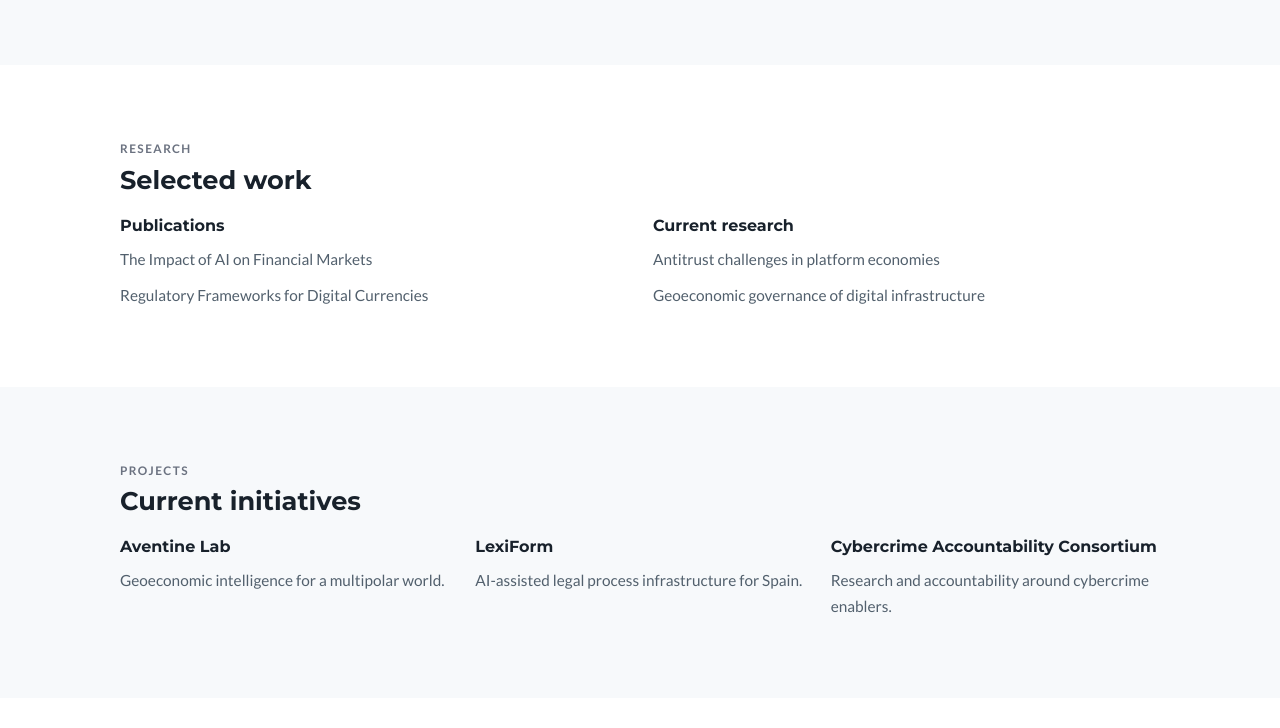
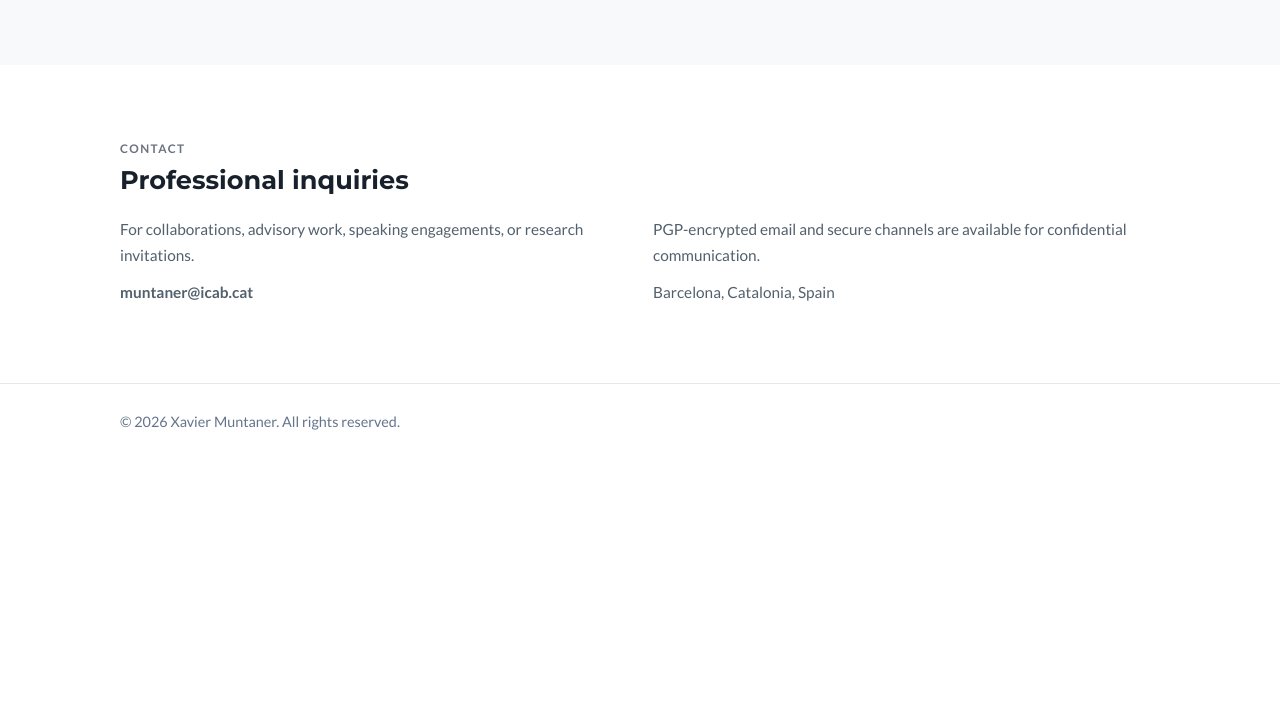
Before and after one commit to jxmuntaner/home, a website: page index.html in a window 1280 px wide. Shown: the part 1412-2140 px from the top of the page. After the commit the page ends 1873 px from the top, so only its background shows below. Drawn offline with Linux system fonts and the light colour scheme.

Commit message:
Remove Research and Projects sections
Removed sections for Research and Projects from the HTML.

```diff
--- a/index.html
+++ b/index.html
@@ -261,8 +261,6 @@
         <ul>
           <li><a href="#education">Education</a></li>
           <li><a href="#experience">Experience</a></li>
-          <li><a href="#research">Research</a></li>
-          <li><a href="#projects">Projects</a></li>
           <li><a href="#contact">Contact</a></li>
         </ul>
       </nav>
@@ -315,35 +313,6 @@
     </div>
   </section>
 
-  <section id="research" class="section">
-    <div class="container">
-      <div class="section-heading"><span class="section-kicker">Research</span><h2>Selected work</h2></div>
-      <div class="research-grid">
-        <div class="simple-block">
-          <h3>Publications</h3>
-          <p>The Impact of AI on Financial Markets</p>
-          <p>Regulatory Frameworks for Digital Currencies</p>
-        </div>
-        <div class="simple-block">
-          <h3>Current research</h3>
-          <p>Antitrust challenges in platform economies</p>
-          <p>Geoeconomic governance of digital infrastructure</p>
-        </div>
-      </div>
-    </div>
-  </section>
-
-  <section id="projects" class="section alt">
-    <div class="container">
-      <div class="section-heading"><span class="section-kicker">Projects</span><h2>Current initiatives</h2></div>
-      <div class="projects-grid">
-        <div class="simple-block"><h3>Aventine Lab</h3><p>Geoeconomic intelligence for a multipolar world.</p></div>
-        <div class="simple-block"><h3>LexiForm</h3><p>AI-assisted legal process infrastructure for Spain.</p></div>
-        <div class="simple-block"><h3>Cybercrime Accountability Consortium</h3><p>Research and accountability around cybercrime enablers.</p></div>
-      </div>
-    </div>
-  </section>
-
   <section id="contact" class="section">
     <div class="container">
       <div class="section-heading"><span class="section-kicker">Contact</span><h2>Professional inquiries</h2></div>
```
